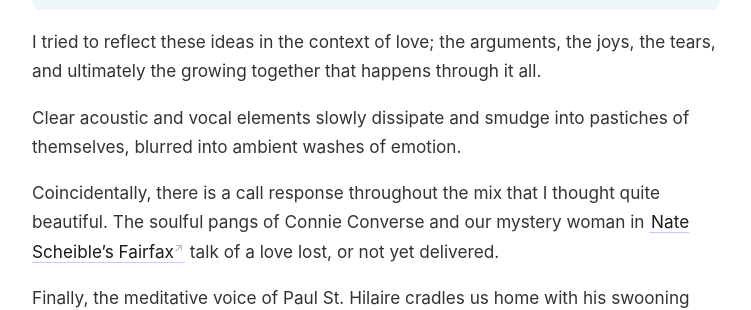
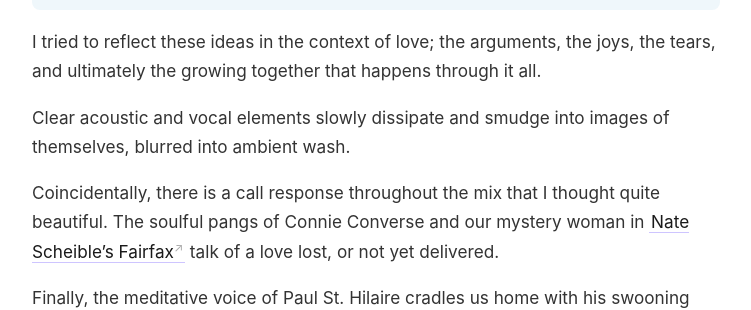
Before and after one commit to andreeeeaaaaas/my-digital-space, a Jekyll site: the page built from _pages/studio/patina.md, in a window 1280 px wide. Shown: the part 593-903 px from the top of the page, without its empty margins (264-1015 px from the left). Built offline with Jekyll 4.4.1, drawn with Linux system fonts in a browser that asks for light colours.

Commit message:
Update patina.md

```diff
--- a/_pages/studio/patina.md
+++ b/_pages/studio/patina.md
@@ -12,7 +12,7 @@ year: "2025"
 
 I tried to reflect these ideas in the context of love; the arguments, the joys, the tears, and ultimately the growing together that happens through it all.
 
-Clear acoustic and vocal elements slowly dissipate and smudge into pastiches of themselves, blurred into ambient washes of emotion.
+Clear acoustic and vocal elements slowly dissipate and smudge into images of themselves, blurred into ambient wash.
 
 Coincidentally, there is a call response throughout the mix that I thought quite beautiful. The soulful pangs of Connie Converse and our mystery woman in [Nate Scheible’s Fairfax](https://daily.bandcamp.com/features/nate-scheible-fairfax-interview) talk of a love lost, or not yet delivered.
 
```
